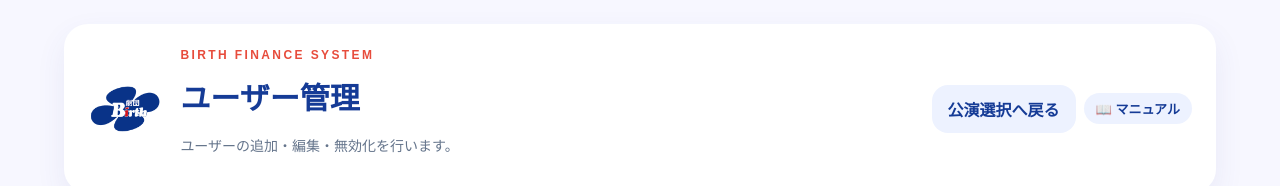
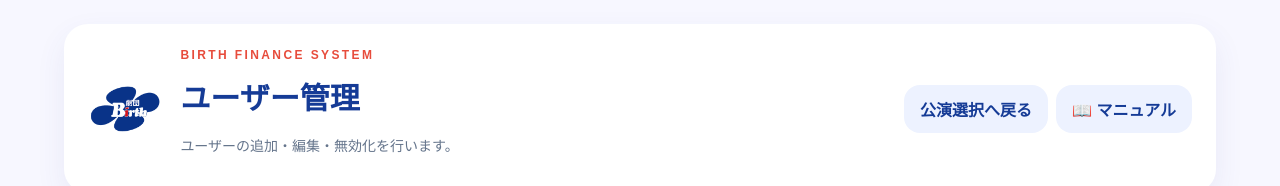
Before and after one commit to kazyss1008-sudo/birth-finance-app, a Next.js app: page /users in a window 1280 px wide. Shown: the top 186 px of the page. Built offline with nearby package versions, Linux system fonts and the light colour scheme; no server answers; the database is empty.

Commit message:
マニュアルボタンのサイズを他のボタンと統一
Co-Authored-By: Claude Opus 4.6 (1M context) <noreply@anthropic.com>

```diff
--- a/components/Shell.tsx
+++ b/components/Shell.tsx
@@ -16,7 +16,7 @@ export function Shell({ title, subtitle, actions, children, hideManual }: { titl
           </div>
           <div style={{ display: 'flex', gap: 8, alignItems: 'center', flexWrap: 'wrap' }}>
             {actions}
-            {!hideManual && <a href="/manual.html" target="_blank" rel="noopener noreferrer" className="secondary" style={{ fontSize: 13, padding: '6px 12px', textDecoration: 'none', whiteSpace: 'nowrap' }}>📖 マニュアル</a>}
+            {!hideManual && <a href="/manual.html" target="_blank" rel="noopener noreferrer" className="secondary" style={{ textDecoration: 'none', whiteSpace: 'nowrap' }}>📖 マニュアル</a>}
           </div>
         </div>
       </div>
```
